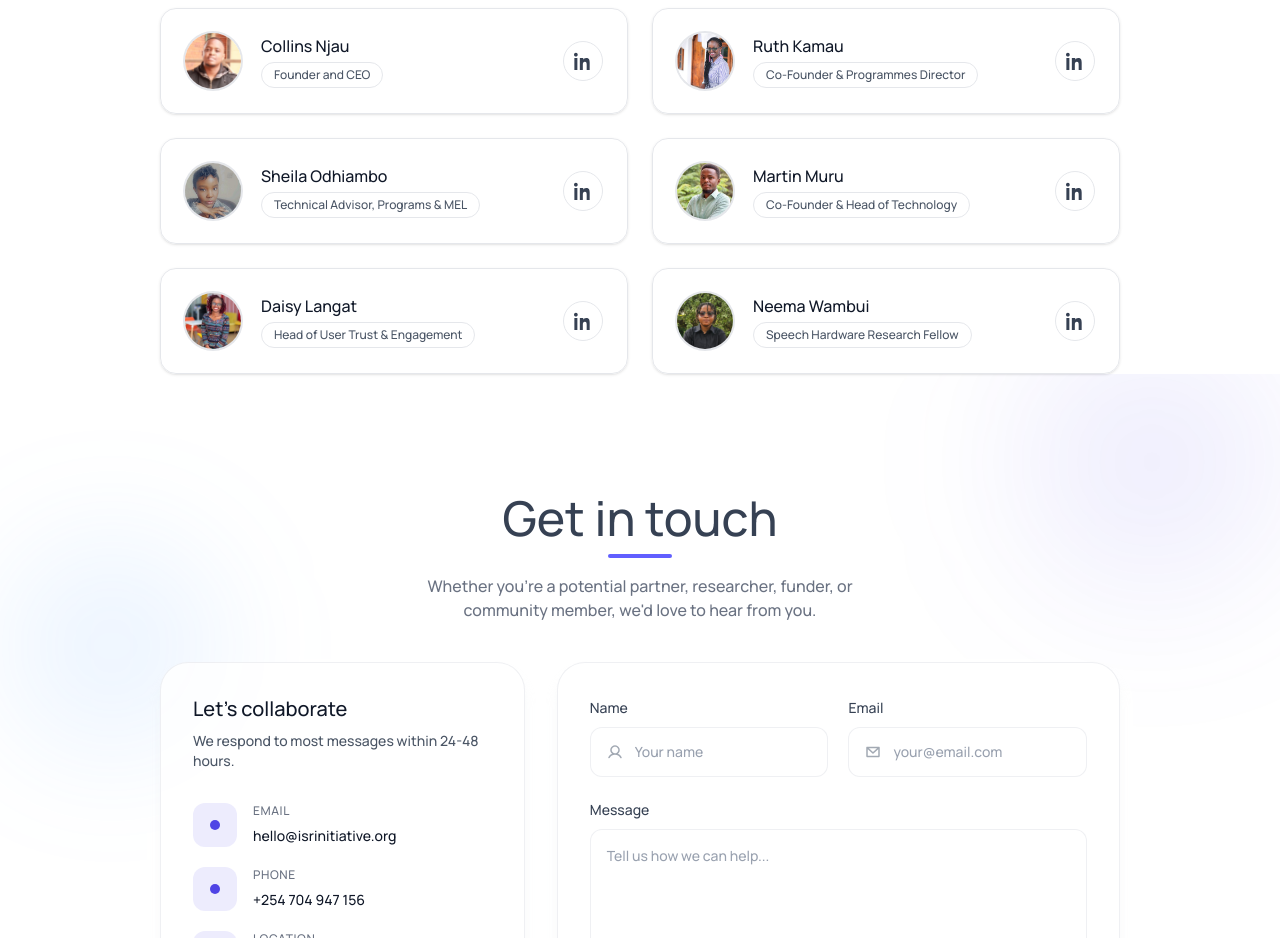
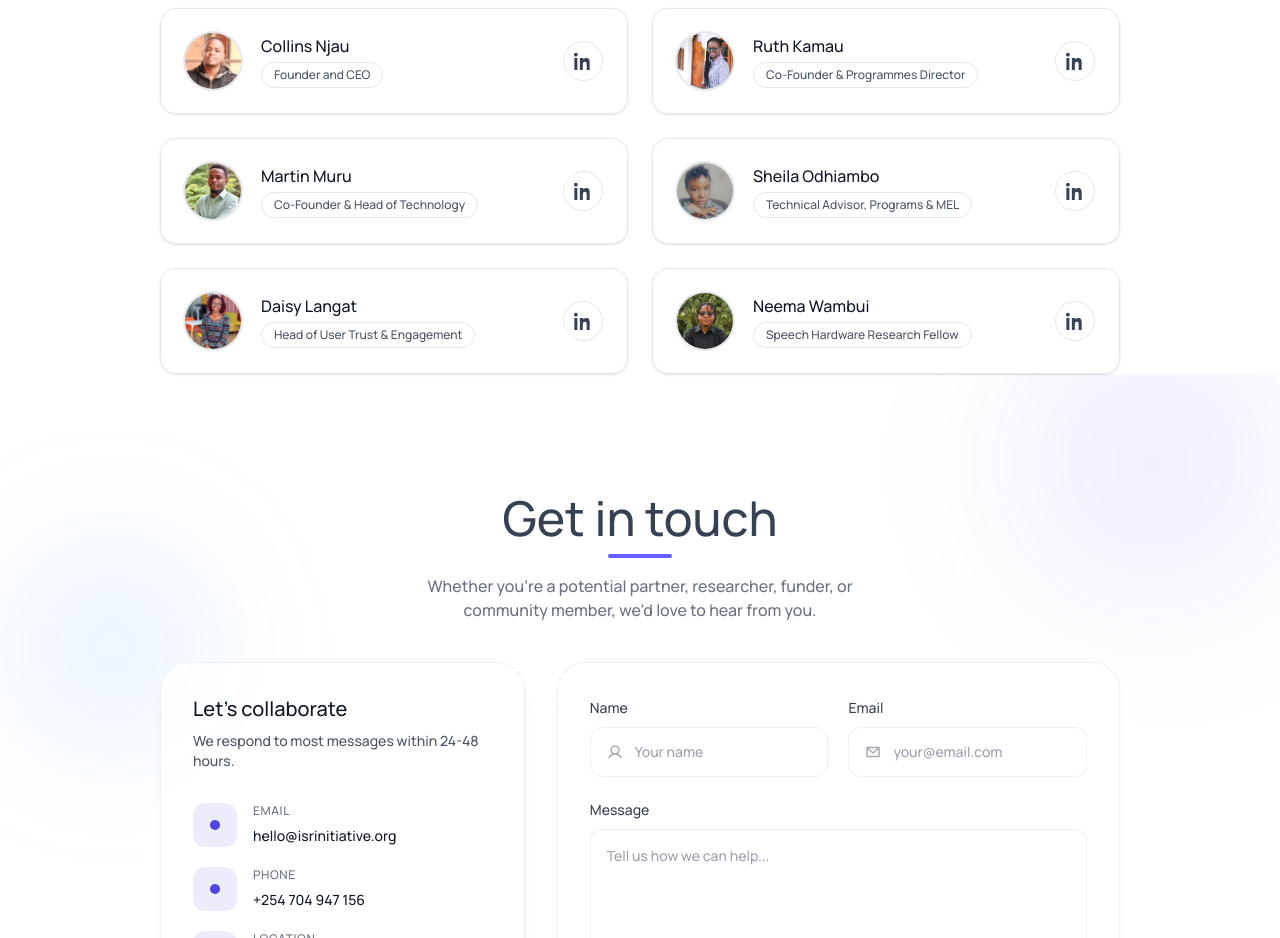
Before and after one commit to martin254/EchoSite, a React (Vite) app: page / in a window 1280 px wide. Shown: the part 6360-7298 px from the top of the page. Built offline with nearby package versions, Linux system fonts and the light colour scheme.

Commit message:
Update team member order

```diff
--- a/src/assets/assets.js
+++ b/src/assets/assets.js
@@ -134,8 +134,8 @@ export default assets
 export const teamData = [
   { name: 'Collins Njau', title: 'Founder and CEO', image: njau ,linkedin:'https://www.linkedin.com/in/collins-njau-294831a7/' },
   { name: 'Ruth Kamau ', title: 'Co-Founder & Programmes Director', image: ruth, linkedin:'https://www.linkedin.com/in/ruth-kamau-b07399127/' },
+  { name: 'Martin Muru', title: 'Co-Founder & Head of Technology', image: twi, linkedin:'https://www.linkedin.com/in/martinmuru/' },
   { name: 'Sheila Odhiambo', title: 'Technical Advisor, Programs & MEL', image: sheila, linkedin:'https://www.linkedin.com/in/sheila-odhiambo/' },
-  { name: 'Martin Muru', title: 'Co-Founder & Head of Technology', image: twi, linkedin:'https://www.linkedin.com/in/martinmuru/' },
   { name: 'Daisy Langat', title: 'Head of User Trust & Engagement', image: daisy, linkedin:'https://www.linkedin.com/in/daisy-lang-at-a37083147/' },
   { name: 'Neema Wambui', title: 'Speech Hardware Research Fellow', image: Neema, linkedin:'' },
 
```
